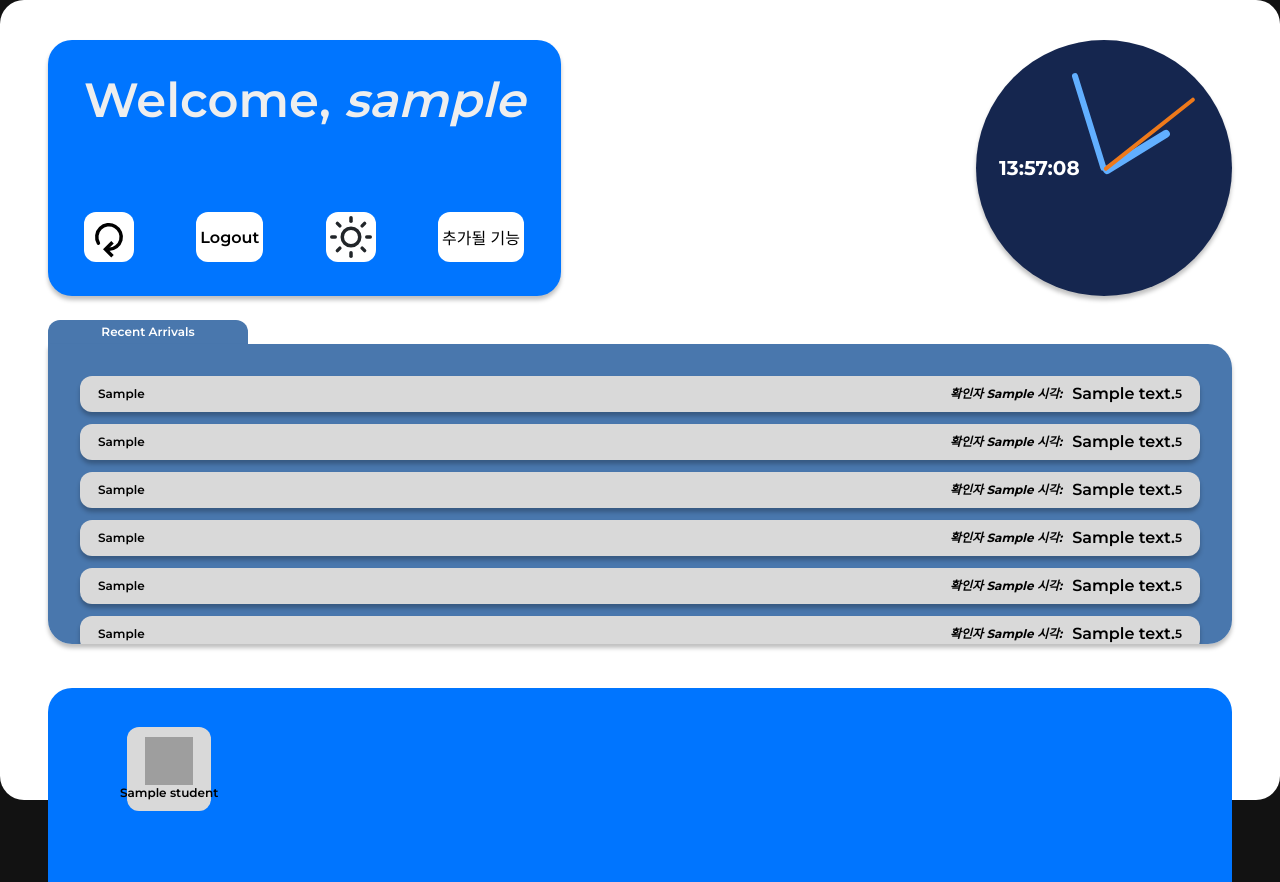
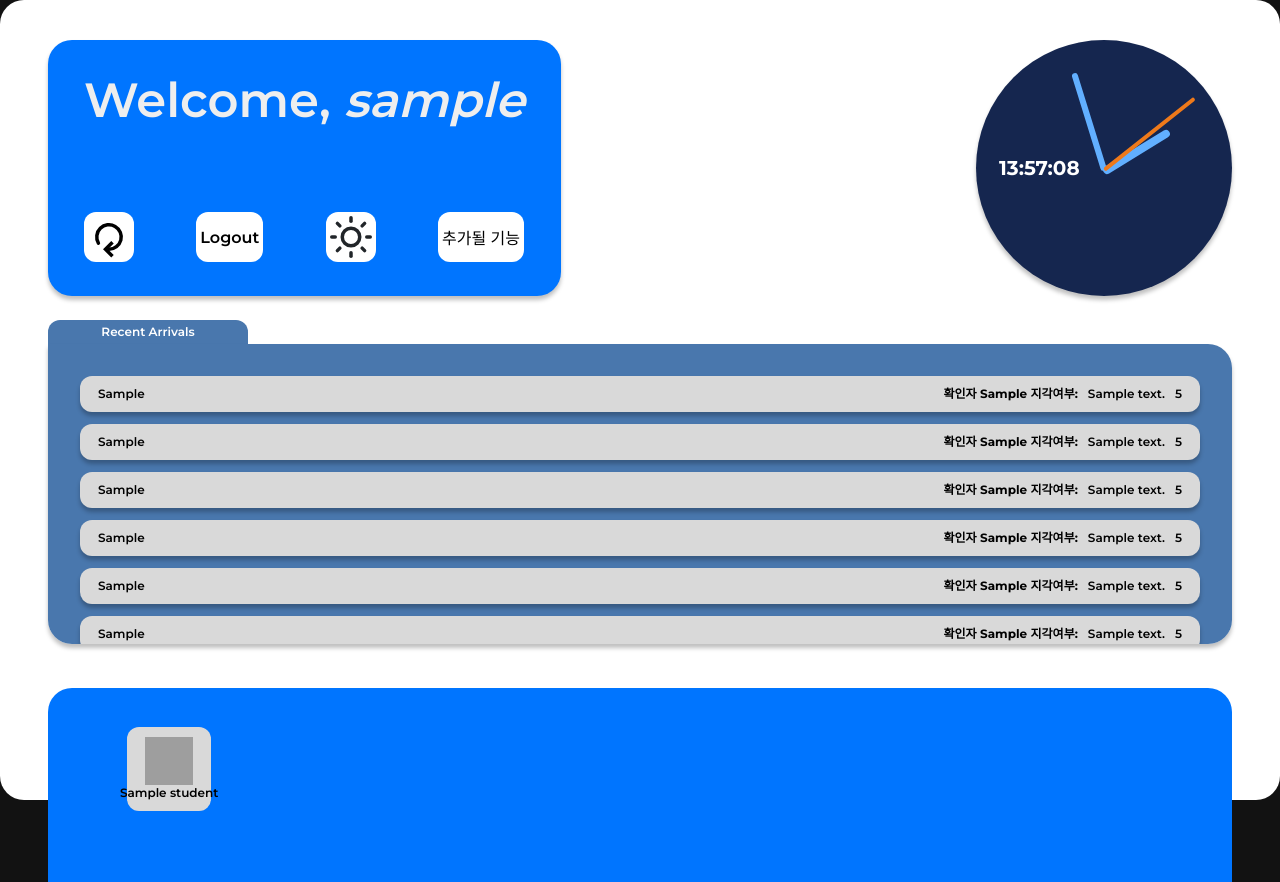
Before and after one commit to donghun-choi/cnftjrcpzm, a Flask app: template templates/main.html in a window 1280 px wide. Shown: the top 882 px of the page. Run offline with Flask 2, Linux system fonts and the light colour scheme; the template is opened without the code that fills it: most values are stand-ins (such as "Sample title", 1, 10 or a date in 2020); grey boxes are pictures that could not be loaded.

Commit message:
isitlate

```diff
--- a/static/css/main.css
+++ b/static/css/main.css
@@ -149,7 +149,11 @@ button {
 }
 .recent-nth .arrive-depart {
   font-size: 12px;
-  font-style: italic;
+  font-weight: 400;
+  margin-right: 10px;
+}
+.recent-nth .save {
+  font-size: 12px;
   font-weight: 400;
   margin-right: 10px;
 }
--- a/templates/main.html
+++ b/templates/main.html
@@ -66,7 +66,7 @@
           {% for i in (range(howmanyrecents)) %}
           <div class="recent-nth">
             <div class="name">{{todays_data_student[howmanyrecents-i-1]}}</div>
-            <div class="arrive-depart"><strong>확인자 {{Chedker_who[howmanyrecents-i-1]}} 시각:</strong></div>
+            <div class="arrive-depart"><strong>확인자 {{Chedker_who[howmanyrecents-i-1]}} 지각여부:</strong></div>
             <div class="save">{{isitlate[howmanyrecents-i-1]}}</div>
             <div class="time">{{todays_data_time[howmanyrecents-i-1]}}</div>
           </div>
```
